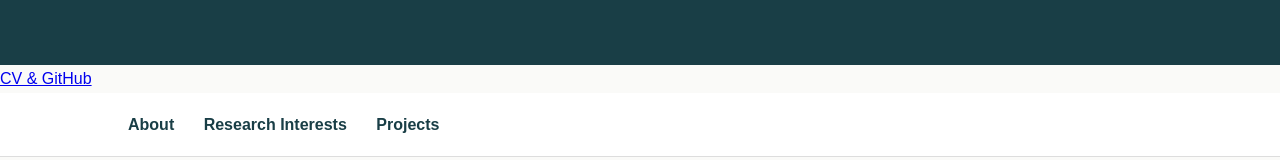
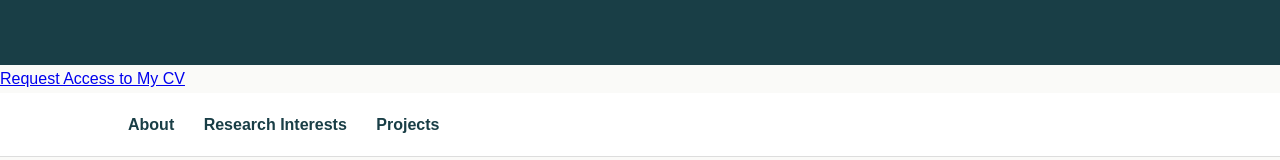
Before and after one commit to mmoreno9908-sys/mmoreno9908-sys.github.io, a plain HTML site: page index.html in a window 1280 px wide. Shown: the part 338-498 px from the top of the page. Drawn offline with Linux system fonts and the light colour scheme.

Commit message:
Update index.html

```diff
--- a/index.html
+++ b/index.html
@@ -84,7 +84,10 @@
   </p>
 </header>
 
-  <a href="#portfolio-links">CV & GitHub</a>
+ <a href="https://drive.google.com/file/d/1oLjDWdiXwxeC6Xwvap9_bBiopWsIpcfA/view?usp=sharing"
+   target="_blank" rel="noopener noreferrer">
+   Request Access to My CV
+</a>
 <nav>
   <a href="#about">About</a>
   <a href="#research">Research Interests</a>
```
